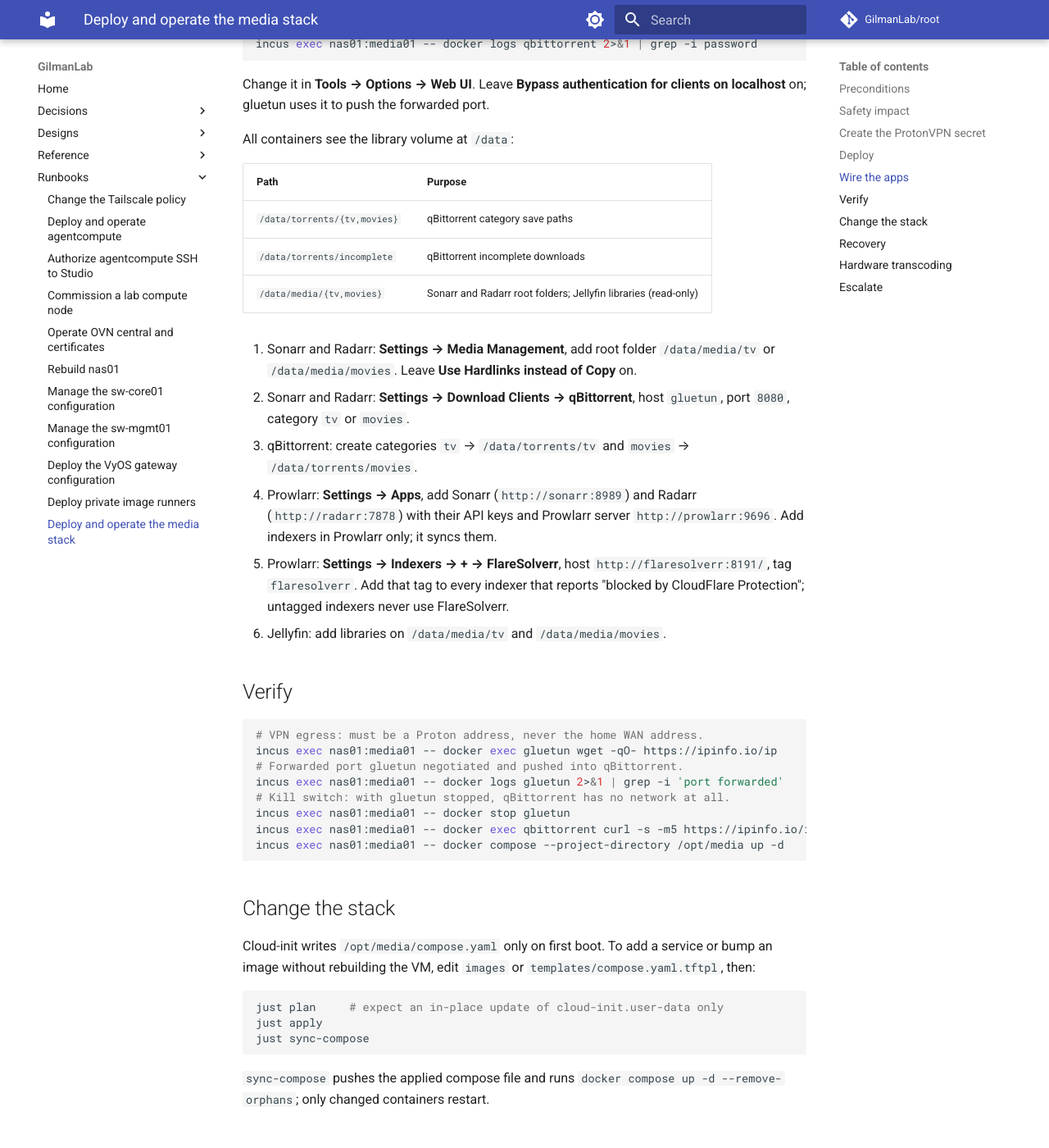
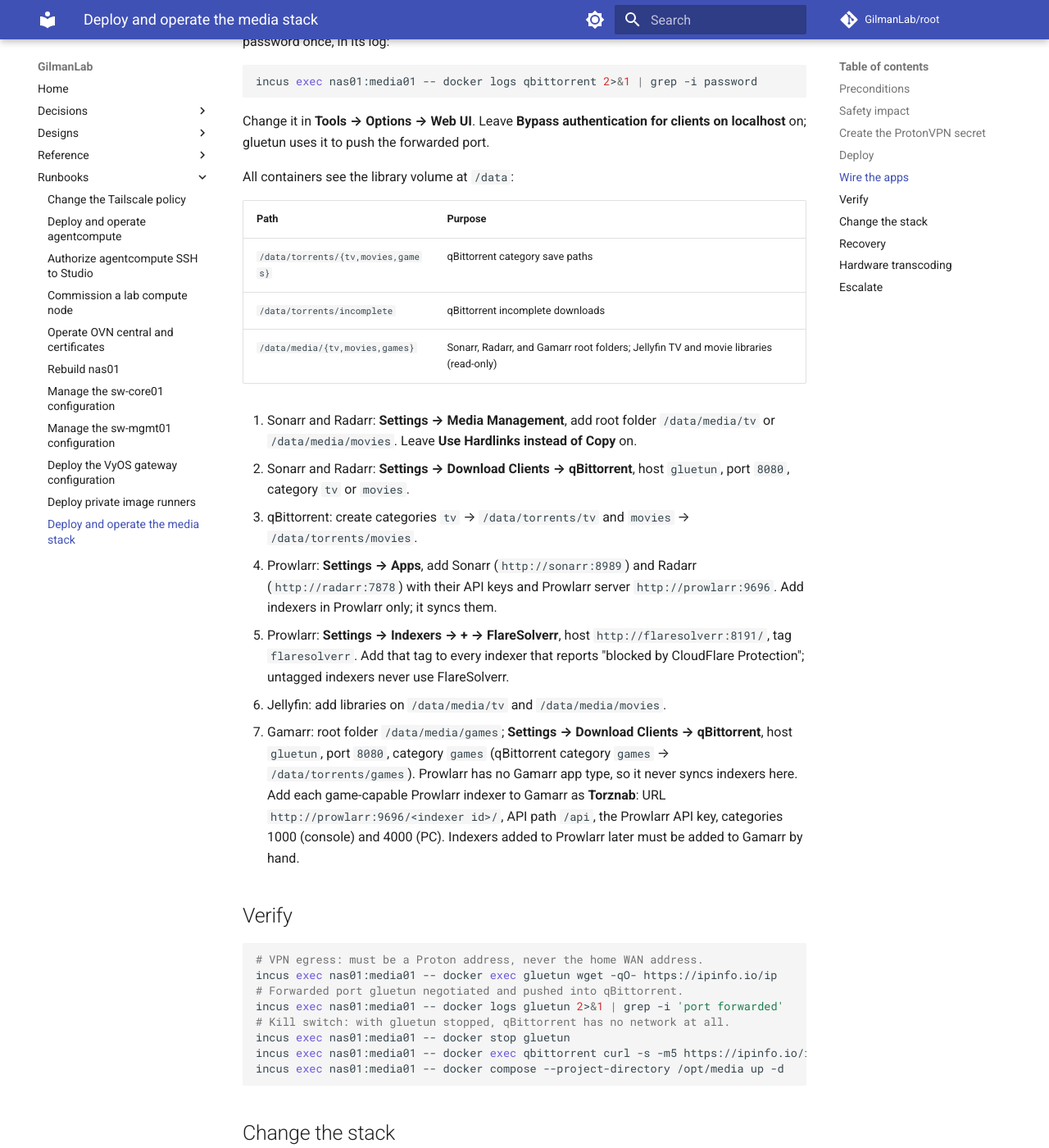
Before and after one commit to GilmanLab/root, an MkDocs documentation site: the page built from docs/docs/runbooks/media-stack.md, in a window 1280 px wide and 1400 px high, scrolled down 2015 px. Shown: the whole window at 82% size. Built offline with MkDocs 1.6.1 and Material for MkDocs 9.7.7, drawn with Linux system fonts in a browser that asks for light colours; comment, search, counter and statistics services are not loaded; some of the changed text lies outside the part shown.

Commit message:
docs(media): add Gamarr to the media stack runbook (#42)

```diff
--- a/docs/docs/runbooks/media-stack.md
+++ b/docs/docs/runbooks/media-stack.md
@@ -5,7 +5,8 @@ description: Deploy media01 on nas01, deliver the ProtonVPN key, wire the apps,
 
 # Deploy and Operate the Media Stack
 
-`media01` runs Jellyfin, Sonarr, Radarr, Prowlarr, and qBittorrent under
+`media01` runs Jellyfin, Sonarr, Radarr, Gamarr, Prowlarr, FlareSolverr, and
+qBittorrent under
 Docker Compose on `nas01`. qBittorrent shares gluetun's network namespace, so
 its only egress is the ProtonVPN WireGuard tunnel. The OpenTofu root is
 `GilmanLab/fleet` `incus/media/`; its README lists the resources and volumes.
@@ -15,6 +16,7 @@ its only egress is the ProtonVPN WireGuard tunnel. The OpenTofu root is
 | Jellyfin | `http://10.10.50.20:8096` |
 | Sonarr | `http://10.10.50.20:8989` |
 | Radarr | `http://10.10.50.20:7878` |
+| Gamarr | `http://10.10.50.20:6767` |
 | Prowlarr | `http://10.10.50.20:9696` |
 | qBittorrent | `http://10.10.50.20:8080` |
 
@@ -97,9 +99,9 @@ All containers see the library volume at `/data`:
 
 | Path | Purpose |
 | --- | --- |
-| `/data/torrents/{tv,movies}` | qBittorrent category save paths |
+| `/data/torrents/{tv,movies,games}` | qBittorrent category save paths |
 | `/data/torrents/incomplete` | qBittorrent incomplete downloads |
-| `/data/media/{tv,movies}` | Sonarr and Radarr root folders; Jellyfin libraries (read-only) |
+| `/data/media/{tv,movies,games}` | Sonarr, Radarr, and Gamarr root folders; Jellyfin TV and movie libraries (read-only) |
 
 1. Sonarr and Radarr: **Settings → Media Management**, add root folder
    `/data/media/tv` or `/data/media/movies`. Leave **Use Hardlinks instead of
@@ -116,6 +118,13 @@ All containers see the library volume at `/data`:
    indexer that reports "blocked by CloudFlare Protection"; untagged indexers
    never use FlareSolverr.
 6. Jellyfin: add libraries on `/data/media/tv` and `/data/media/movies`.
+7. Gamarr: root folder `/data/media/games`; **Settings → Download Clients →
+   qBittorrent**, host `gluetun`, port `8080`, category `games` (qBittorrent
+   category `games` → `/data/torrents/games`). Prowlarr has no Gamarr app
+   type, so it never syncs indexers here. Add each game-capable Prowlarr
+   indexer to Gamarr as **Torznab**: URL `http://prowlarr:9696/<indexer id>/`,
+   API path `/api`, the Prowlarr API key, categories 1000 (console) and 4000
+   (PC). Indexers added to Prowlarr later must be added to Gamarr by hand.
 
 ## Verify
 
```
